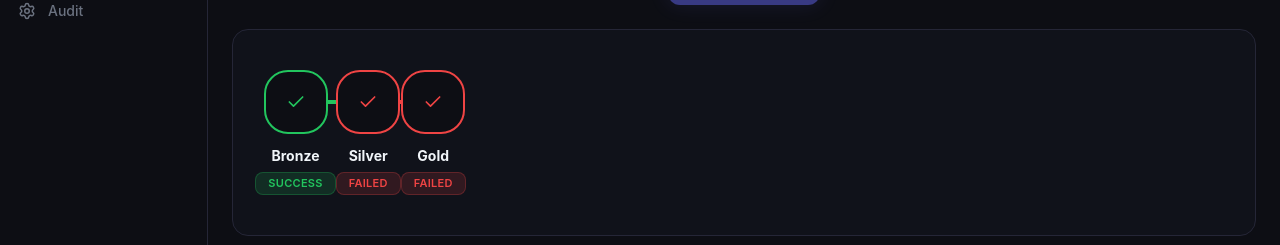
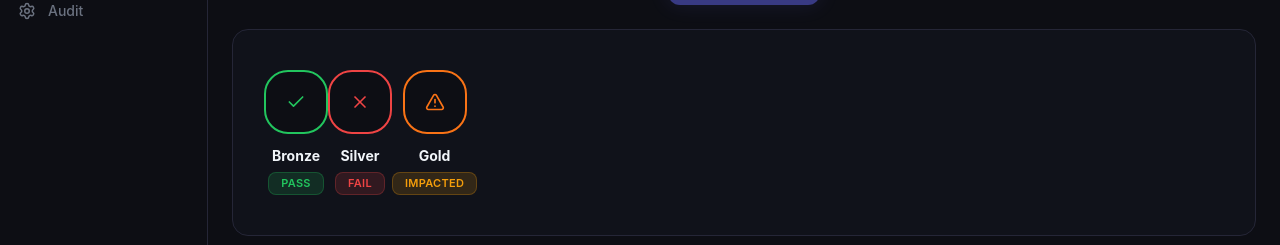
Before and after one commit to sasee03/Aurum, a React (Vite) app in the folder frontend/: page /projects/1/validate/execution in a window 1280 px wide. Shown: the part 231-476 px from the top of the page. Built offline with nearby package versions, Linux system fonts and the light colour scheme; no server answers.

Commit message:
Fix confusing checkmark-on-red-ring: shared LayerStatusRing component with correct icon per status (PASS/FAIL/IMPACTED/WARN)

```diff
--- /dev/null
+++ b/frontend/src/components/common/LayerStatusRing.tsx
@@ -0,0 +1,132 @@
+import type { ReactNode } from 'react';
+import { AlertTriangle, Check, CircleDashed, RefreshCw, X } from 'lucide-react';
+import { Badge } from '@/components/ui/Badge';
+import { cn } from '@/utils/cn';
+
+type BadgeVariant = 'pass' | 'warning' | 'failed' | 'default' | 'primary' | 'secondary';
+
+export type LayerStatus = 'PASS' | 'FAIL' | 'IMPACTED' | 'WARN' | 'SKIPPED' | 'QUEUED' | 'RUNNING' | string;
+
+export interface LayerStatusPresentation {
+  color: string;
+  badge: BadgeVariant;
+  icon: ReactNode;
+  line: string;
+  dashed?: boolean;
+}
+
+export function layerStatusPresentation(status: LayerStatus): LayerStatusPresentation {
+  const u = status.toUpperCase();
+  if (u === 'PASS') {
+    return {
+      color: '#22c55e',
+      badge: 'pass',
+      icon: <Check size={20} className="text-[#22c55e]" />,
+      line: 'bg-[#22c55e]',
+    };
+  }
+  if (u === 'FAIL' || u === 'FAILED') {
+    return {
+      color: '#ef4444',
+      badge: 'failed',
+      icon: <X size={20} className="text-[#ef4444]" />,
+      line: 'bg-[#ef4444]',
+    };
+  }
+  if (u === 'IMPACTED' || u === 'WARN' || u === 'WARNING') {
+    return {
+      color: u === 'IMPACTED' ? '#f97316' : '#f59e0b',
+      badge: 'warning',
+      icon: <AlertTriangle size={20} className={u === 'IMPACTED' ? 'text-[#f97316]' : 'text-[#f59e0b]'} />,
+      line: u === 'IMPACTED' ? 'bg-[#f97316]' : 'bg-[#f59e0b]',
+    };
+  }
+  if (u === 'RUNNING') {
+    return {
+      color: '#3b82f6',
+      badge: 'primary',
+      icon: <RefreshCw size={20} className="animate-spin text-[#3b82f6]" />,
+      line: 'bg-[#3b82f6]',
+    };
+  }
+  return {
+    color: '#4b5563',
+    badge: u === 'QUEUED' ? 'secondary' : 'default',
+    icon: <CircleDashed size={20} className="text-[#4b5563]" />,
+    line: 'bg-[#1a1b28]',
+    dashed: true,
+  };
+}
+
+interface LayerStatusRingProps {
+  layer: string;
+  status: LayerStatus;
+  mode?: 'execution' | 'trust';
+  className?: string;
+}
+
+export function LayerStatusRing({ layer, status, mode = 'trust', className }: LayerStatusRingProps) {
+  const presentation = layerStatusPresentation(status);
+  const normalizedStatus = status.toUpperCase();
+
+  if (mode === 'execution') {
+    return (
+      <div className={cn('flex flex-col items-center gap-3 relative z-10', className)}>
+        <div
+          className="flex h-16 w-16 items-center justify-center rounded-3xl border-2 bg-[#0d0e14] transition-colors duration-500"
+          style={{ borderColor: presentation.color, color: presentation.color }}
+        >
+          {presentation.icon}
+        </div>
+        <div className="flex flex-col items-center gap-1.5">
+          <span className="text-sm font-bold text-[#f1f5f9]">{layer}</span>
+          <Badge variant={presentation.badge} className="px-3">
+            {normalizedStatus}
+          </Badge>
+        </div>
+      </div>
+    );
+  }
+
+  const radius = 52;
+  const stroke = 8;
+  const normalizedRadius = radius - stroke / 2;
+  const circumference = 2 * Math.PI * normalizedRadius;
+  const dashArray = presentation.dashed
+    ? `${circumference * 0.12} ${circumference * 0.08}`
+    : circumference;
+
+  return (
+    <div className={cn('flex flex-col items-center rounded-xl border border-[#252637] bg-[#13141e] px-5 py-4', className)}>
+      <div className="relative">
+        <svg width={radius * 2} height={radius * 2} className="-rotate-90">
+          <circle
+            cx={radius}
+            cy={radius}
+            r={normalizedRadius}
+            fill="none"
+            stroke="#1a1b28"
+            strokeWidth={stroke}
+          />
+          <circle
+            cx={radius}
+            cy={radius}
+            r={normalizedRadius}
+            fill="none"
+            stroke={presentation.color}
+            strokeWidth={stroke}
+            strokeLinecap="round"
+            strokeDasharray={dashArray}
+            strokeDashoffset={0}
+          />
+        </svg>
+        <div className="absolute inset-0 flex flex-col items-center justify-center gap-1">
+          {presentation.icon}
+          <Badge variant={presentation.badge}>{normalizedStatus}</Badge>
+        </div>
+      </div>
+      <p className="mt-3 text-sm font-semibold capitalize text-[#f1f5f9]">{layer}</p>
+      <p className="text-[10px] text-[#6b7280]">layer_status.{layer}</p>
+    </div>
+  );
+}
--- a/frontend/src/pages/TrustScoring/TrustScoringPage.tsx
+++ b/frontend/src/pages/TrustScoring/TrustScoringPage.tsx
@@ -6,6 +6,7 @@ import { ProjectSubNav } from '@/components/layout/ProjectSubNav';
 import { DataSourceBadge } from '@/components/common/DataSourceBadge';
 import { PageAssistant } from '@/components/common/PageAssistant';
 import { LoadingSkeleton } from '@/components/common/LoadingSkeleton';
+import { LayerStatusRing, layerStatusPresentation } from '@/components/common/LayerStatusRing';
 import { useAppMode } from '@/context/AppModeContext';
 import { useReport, withRunIdQuery } from '@/hooks/useReport';
 import { cn } from '@/utils/cn';
@@ -25,16 +26,6 @@ function gaugeColor(score: number): string {
   if (score < 70) return '#ef4444';
   if (score < 100) return '#f59e0b';
   return '#22c55e';
-}
-
-function layerRingStyle(status: string): { stroke: string; badge: 'pass' | 'warning' | 'failed' | 'default' } {
-  const u = status.toUpperCase();
-  if (u === 'PASS') return { stroke: '#22c55e', badge: 'pass' };
-  if (u === 'WARN') return { stroke: '#f59e0b', badge: 'warning' };
-  if (u === 'FAIL') return { stroke: '#ef4444', badge: 'failed' };
-  if (u === 'IMPACTED') return { stroke: '#f97316', badge: 'failed' };
-  if (u === 'SKIPPED') return { stroke: '#6b7280', badge: 'default' };
-  return { stroke: '#6b7280', badge: 'default' };
 }
 
 interface TrustScoreGaugeProps {
@@ -84,57 +75,6 @@ function TrustScoreGauge({ score }: TrustScoreGaugeProps) {
         </div>
       </div>
       <p className="mt-3 text-xs text-[#6b7280]">Engine-computed trust_score</p>
-    </div>
-  );
-}
-
-interface LayerStatusRingProps {
-  layer: string;
-  status: string;
-}
-
-/**
- * Status-derived ring — full circle colored by layer_status verbatim.
- * No per-layer numeric score; status label is the data.
- */
-function LayerStatusRing({ layer, status }: LayerStatusRingProps) {
-  const radius = 52;
-  const stroke = 8;
-  const normalizedRadius = radius - stroke / 2;
-  const circumference = 2 * Math.PI * normalizedRadius;
-  const { stroke: color, badge } = layerRingStyle(status);
-  const dashed = status.toUpperCase() === 'SKIPPED';
-
-  return (
-    <div className="flex flex-col items-center rounded-xl border border-[#252637] bg-[#13141e] px-5 py-4">
-      <div className="relative">
-        <svg width={radius * 2} height={radius * 2} className="-rotate-90">
-          <circle
-            cx={radius}
-            cy={radius}
-            r={normalizedRadius}
-            fill="none"
-            stroke="#1a1b28"
-            strokeWidth={stroke}
-          />
-          <circle
-            cx={radius}
-            cy={radius}
-            r={normalizedRadius}
-            fill="none"
-            stroke={color}
-            strokeWidth={stroke}
-            strokeLinecap="round"
-            strokeDasharray={dashed ? `${circumference * 0.12} ${circumference * 0.08}` : circumference}
-            strokeDashoffset={0}
-          />
-        </svg>
-        <div className="absolute inset-0 flex items-center justify-center">
-          <Badge variant={badge}>{status}</Badge>
-        </div>
-      </div>
-      <p className="mt-3 text-sm font-semibold capitalize text-[#f1f5f9]">{layer}</p>
-      <p className="text-[10px] text-[#6b7280]">layer_status.{layer}</p>
     </div>
   );
 }
@@ -220,7 +160,7 @@ export function TrustScoringPage() {
                     {TRUST_WEIGHTS.map(({ status, delta }) => (
                       <tr key={status} className="border-b border-[#252637] last:border-b-0">
                         <td className="px-4 py-2.5">
-                          <Badge variant={layerRingStyle(status).badge}>{status}</Badge>
+                          <Badge variant={layerStatusPresentation(status).badge}>{status}</Badge>
                         </td>
                         <td
                           className={cn(
--- a/frontend/src/pages/ValidationDashboard/ValidationDashboardPage.tsx
+++ b/frontend/src/pages/ValidationDashboard/ValidationDashboardPage.tsx
@@ -1,13 +1,13 @@
 import { useState } from 'react';
 import { useNavigate, useParams, useSearchParams } from 'react-router-dom';
-import { Check, RefreshCw, CircleDashed, ArrowRight, Play } from 'lucide-react';
+import { ArrowRight, Play } from 'lucide-react';
 import { Button } from '@/components/ui/Button';
-import { Badge } from '@/components/ui/Badge';
 import { ProjectSubNav } from '@/components/layout/ProjectSubNav';
 import { LogConsole } from '@/components/common/LogConsole';
 import { DataSourceBadge } from '@/components/common/DataSourceBadge';
 import { PageAssistant } from '@/components/common/PageAssistant';
 import { LoadingSkeleton } from '@/components/common/LoadingSkeleton';
+import { LayerStatusRing, layerStatusPresentation, type LayerStatus } from '@/components/common/LayerStatusRing';
 import { useAppMode } from '@/context/AppModeContext';
 import {
   isPersistedUserRunId,
@@ -15,45 +15,10 @@ import {
   useRunValidation,
   withRunIdQuery,
 } from '@/hooks/useReport';
-import { layerStageStatus } from '@/utils/reportFormat';
 import { cn } from '@/utils/cn';
 import type { ExecutionLog } from '@/types';
 
 type StageName = 'Bronze' | 'Silver' | 'Gold';
-type StageStatus = 'QUEUED' | 'RUNNING' | 'SUCCESS' | 'FAILED';
-
-function getStatusConfig(status: StageStatus) {
-  switch (status) {
-    case 'SUCCESS':
-      return {
-        icon: <Check size={20} className="text-[#22c55e]" />,
-        ring: 'border-[#22c55e] text-[#22c55e]',
-        badge: 'pass' as const,
-        line: 'bg-[#22c55e]',
-      };
-    case 'RUNNING':
-      return {
-        icon: <RefreshCw size={20} className="text-[#3b82f6] animate-spin" />,
-        ring: 'border-[#3b82f6] text-[#3b82f6]',
-        badge: 'primary' as const,
-        line: 'bg-[#3b82f6]',
-      };
-    case 'FAILED':
-      return {
-        icon: <Check size={20} className="text-[#ef4444]" />,
-        ring: 'border-[#ef4444] text-[#ef4444]',
-        badge: 'failed' as const,
-        line: 'bg-[#ef4444]',
-      };
-    default:
-      return {
-        icon: <CircleDashed size={20} className="text-[#4b5563]" />,
-        ring: 'border-[#252637] text-[#4b5563]',
-        badge: 'secondary' as const,
-        line: 'bg-[#1a1b28]',
-      };
-  }
-}
 
 export function ValidationDashboardPage() {
   const navigate = useNavigate();
@@ -74,19 +39,19 @@ export function ValidationDashboardPage() {
   // Prefer the URL/active run — never let a stale "latest" report override an upload/connector id.
   const activeRunId = completedRunId ?? runIdParam ?? report?.run_id;
 
-  const stages: { stage: StageName; status: StageStatus }[] = report
+  const stages: { stage: StageName; status: LayerStatus }[] = report
     ? [
         {
           stage: 'Bronze',
-          status: running && !finished ? 'RUNNING' : layerStageStatus(report.layer_status.bronze),
+          status: running && !finished ? 'RUNNING' : report.layer_status.bronze,
         },
         {
           stage: 'Silver',
-          status: running && !finished ? 'QUEUED' : layerStageStatus(report.layer_status.silver),
+          status: running && !finished ? 'QUEUED' : report.layer_status.silver,
         },
         {
           stage: 'Gold',
-          status: running && !finished ? 'QUEUED' : layerStageStatus(report.layer_status.gold),
+          status: running && !finished ? 'QUEUED' : report.layer_status.gold,
         },
       ]
     : [
@@ -235,25 +200,10 @@ export function ValidationDashboardPage() {
         <div className="flex items-center justify-center py-10 bg-[#1a1b28]/30 rounded-xl border border-[#252637]">
           <div className="flex items-center justify-center w-full max-w-4xl px-8">
             {stages.map((stage, index) => {
-              const config = getStatusConfig(stage.status);
+              const config = layerStatusPresentation(stage.status);
               return (
                 <div key={stage.stage} className="flex items-center flex-1 last:flex-none relative w-full">
-                  <div className="flex flex-col items-center gap-3 relative z-10">
-                    <div
-                      className={cn(
-                        'flex items-center justify-center w-16 h-16 rounded-3xl border-2 bg-[#0d0e14] transition-colors duration-500',
-                        config.ring,
-                      )}
-                    >
-                      {config.icon}
-                    </div>
-                    <div className="flex flex-col items-center gap-1.5">
-                      <span className="text-sm font-bold text-[#f1f5f9]">{stage.stage}</span>
-                      <Badge variant={config.badge} className="px-3">
-                        {stage.status}
-                      </Badge>
-                    </div>
-                  </div>
+                  <LayerStatusRing layer={stage.stage} status={stage.status} mode="execution" />
                   {index < stages.length - 1 && (
                     <div
                       className={cn(
```
